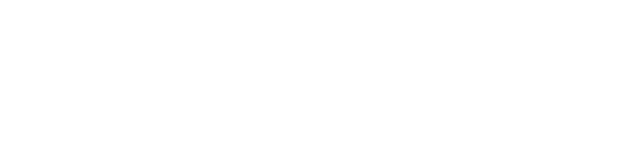
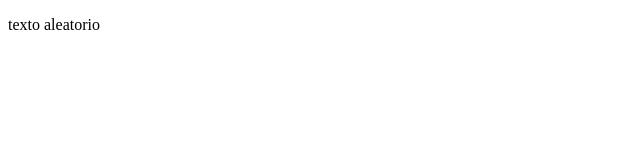
Before and after one commit to GuilhermeGiachellin/Teste, a plain HTML site: page index.html in a window 1280 px wide. Shown: the whole page, without its empty margins (0-640 px from the left). Drawn offline with Linux system fonts and the light colour scheme.

Commit message:
add texto em <p>

```diff
--- a/index.html
+++ b/index.html
@@ -5,5 +5,8 @@
     </head>
     <body>
         <header></header>
+        <p>
+            texto aleatorio
+        </p>
     </body>
 </html>
```
